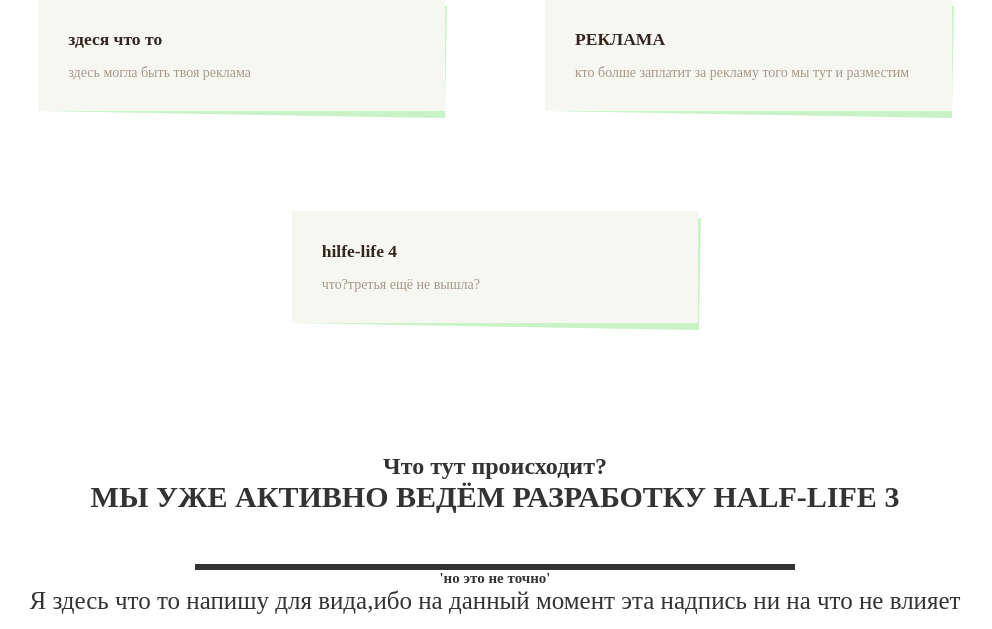
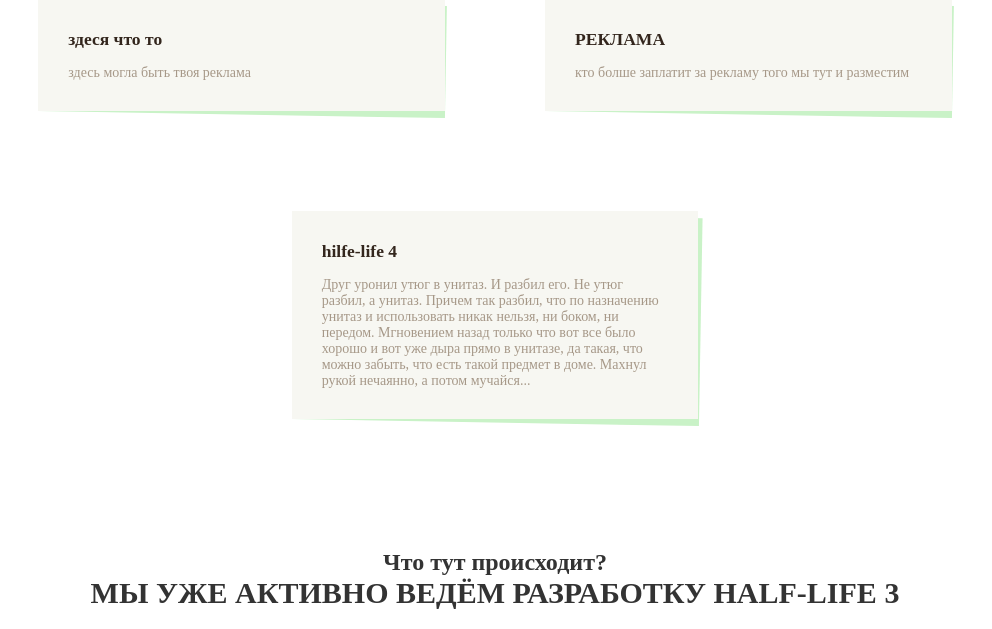
Before and after one commit to Deniel-b/hf_web, a Flask app: page / in a window 1280 px wide. Shown: the part 1089-1718 px from the top of the page, without its empty margins (145-1137 px from the left). Run offline with Flask 2, Linux system fonts and the light colour scheme.

Commit message:
Add files via upload

```diff
--- a/hf_web-master/static/index.html
+++ b/hf_web-master/static/index.html
@@ -16,9 +16,9 @@
 			<div class="header__logo">             </div>
 			<nav>
 				<ul>
-					<li><a class="nav_link" href="#">что то пока не понятно что</a></li>
-					<li><a class="nav_link" href="#">что то пока не понятно что</a></li>
-					<li><a class="nav_link" href="#">что то пока не понятно что</a></li>
+					<li><a class="nav_link" onClick="document.querySelector('.info').scrollIntoView();">реклама</a></li>
+					<li><a class="nav_link" onClick="document.querySelector('.shapka').scrollIntoView();">не реклама</a></li>
+					<li><a class="nav_link" onClick="document.querySelector('.phb').scrollIntoView();">пхб</a></li>
 					</ul>
 			</nav>
 
@@ -70,7 +70,8 @@
         <div class="post-item-wrap">
             <a href="" class="post-link">
                 <h3 class="post-title">hilfe-life 4</h3>
-                <p class="post-content">что?третья ещё не вышла?</p>
+                	<p class="post-content">Друг уронил утюг в унитаз. И разбил его. Не утюг разбил, а унитаз. Причем так разбил, что по назначению унитаз и использовать никак нельзя, ни боком, ни передом. Мгновением назад только что вот все было хорошо и вот уже дыра прямо в унитазе, да такая, что можно забыть, что есть такой предмет в доме. Махнул рукой нечаянно, а потом мучайся...
+					</p>
             </a>
         </div>
     </div>
--- a/hf_web-master/static/style.css
+++ b/hf_web-master/static/style.css
@@ -217,7 +217,6 @@ ul li a:hover{
   box-sizing: border-box;
 }
 .post-wrap {
-
     margin: 0 auto;
     display: flex;
     justify-content: center;
```
Lines whose indentation alone changed are shown as unchanged.
